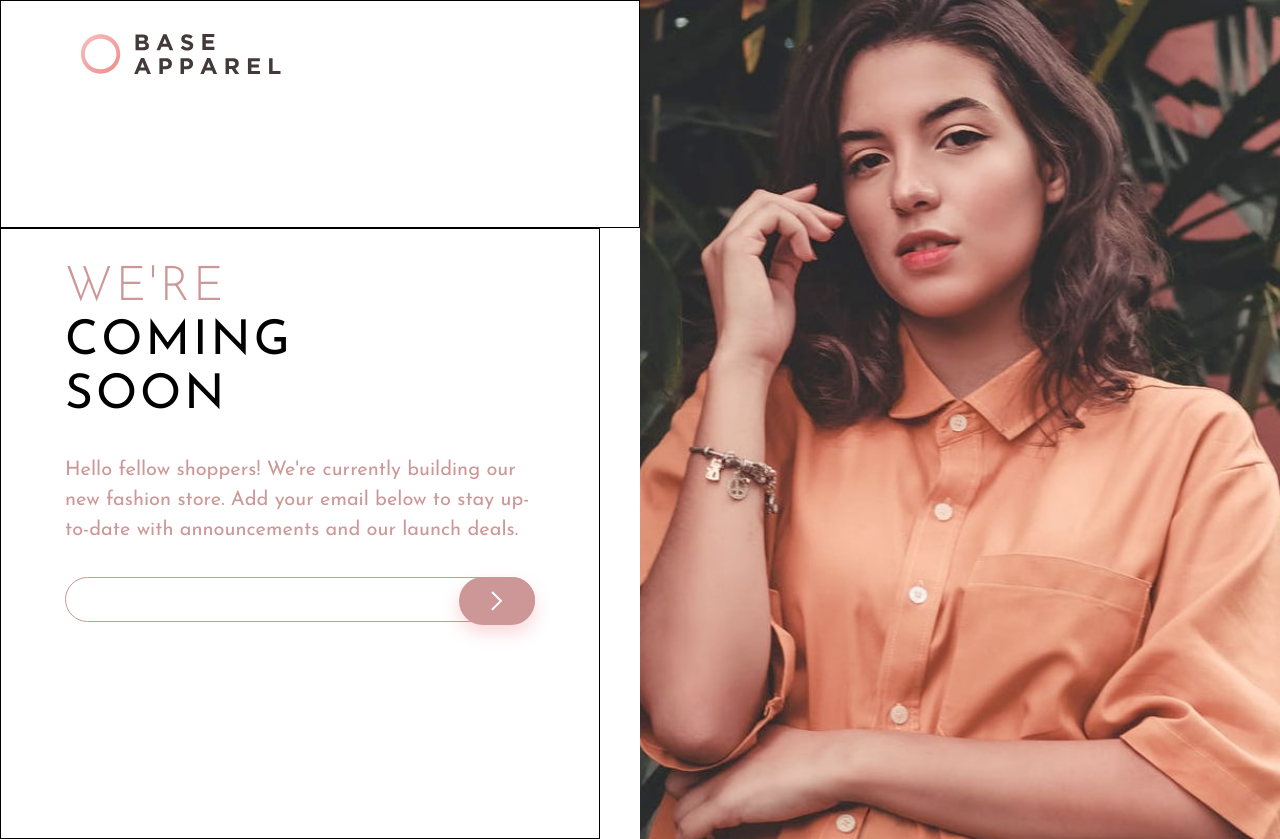
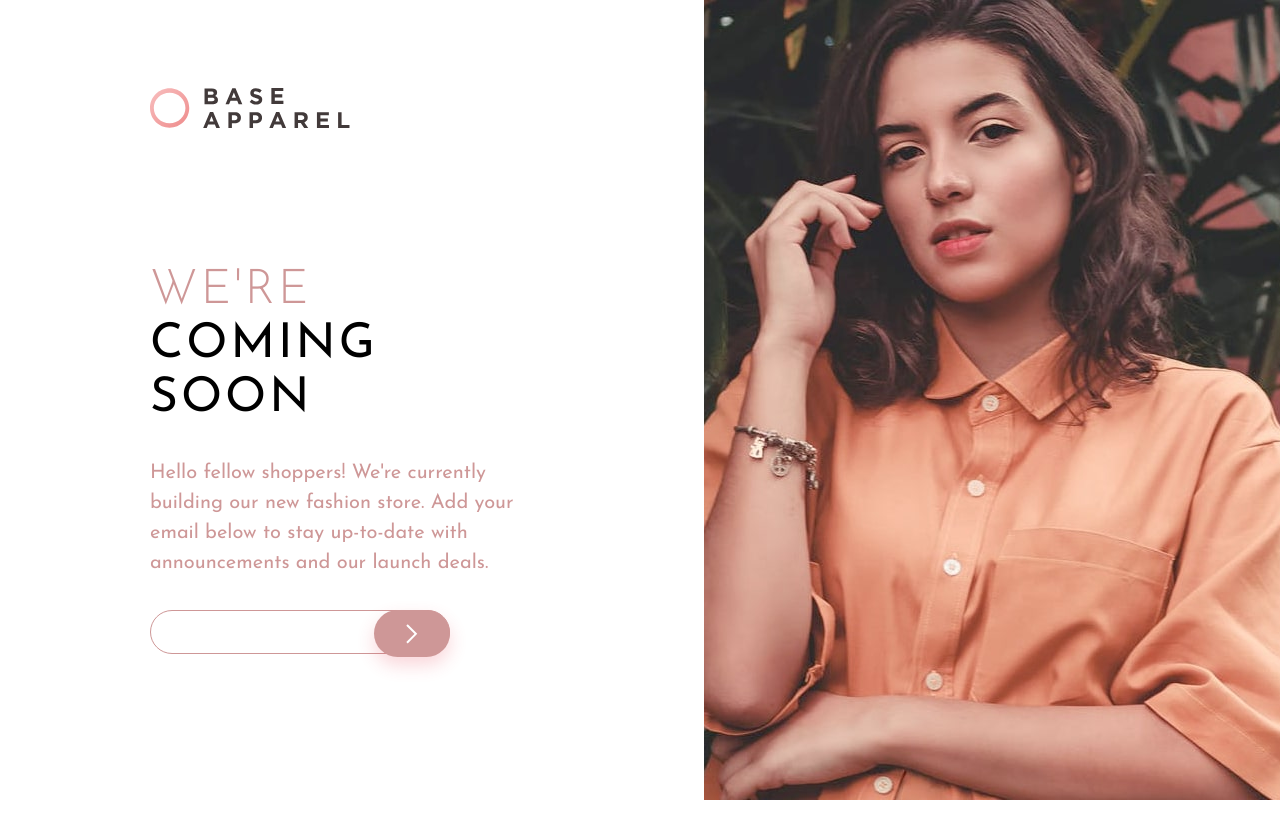
Before and after one commit to olopcodes/base-coming-soon, a plain HTML site: page index.html in a window 1280 px wide. After the commit the page ends 800 px from the top, so only its background shows below. Drawn offline with Linux system fonts and the light colour scheme.

Commit message:
styled for larger screens

```diff
--- a/style.css
+++ b/style.css
@@ -100,11 +100,12 @@ form button {
 @media screen and (min-width: 768px) {
   .main-content-wrapper {
     display: grid;
-    grid-template-columns: 50% 1fr;
+    grid-template-columns: 55% 1fr;
+    grid-template-rows: repeat(auto-fit, minmax(150px, auto));
     grid-template-areas:
       "header img"
-      "text img";
-    /* flex-wrap: wrap; */
+      "text img"
+      "footer footer";
   }
 
   .base-hero-mobile-img {
@@ -122,21 +123,38 @@ form button {
 
   .base-header {
     grid-area: header;
-    padding-top: 2rem;
-    padding-bottom: 0;
-    padding-left: 5rem;
-    border: 1px solid;
+    display: flex;
+    justify-content: center;
+    align-items: center;
+  }
+
+  .base-text-container {
+    grid-area: text;
+    padding: 3rem;
+  }
+}
+
+@media screen and (min-width: 988px) {
+  .base-header,
+  .base-text-container {
+    width: 500px;
+    margin: 0 auto;
+  }
+
+  .base-header {
+    justify-content: flex-start;
+    padding-left: 3rem;
+  }
+
+  .base-text-container {
+    text-align: left;
   }
 
   .base-text-container h1 {
     text-align: left;
   }
 
-  .base-text-container {
-    grid-area: text;
-    padding: 2rem 4rem;
-    text-align: left;
-    border: 1px solid;
-    width: 600px;
+  form {
+    width: 300px;
   }
 }
```
